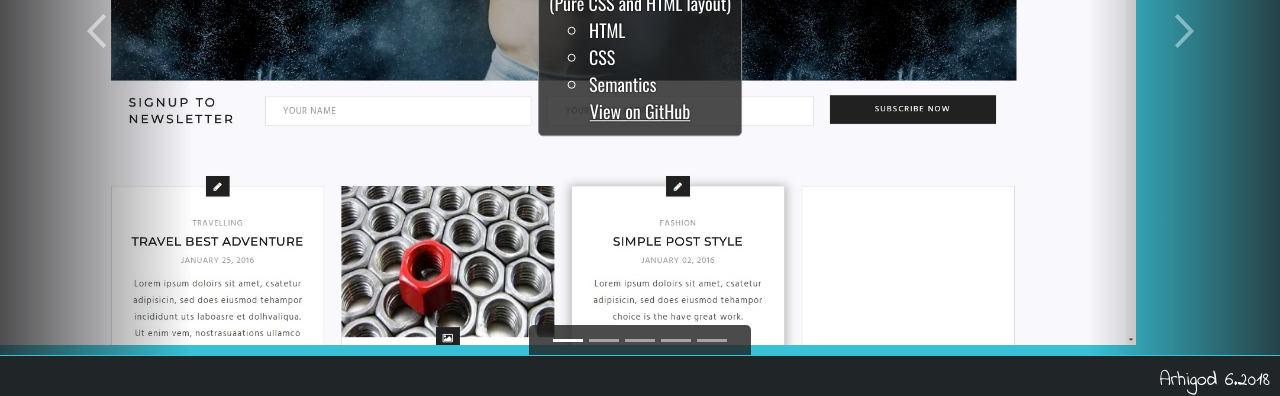
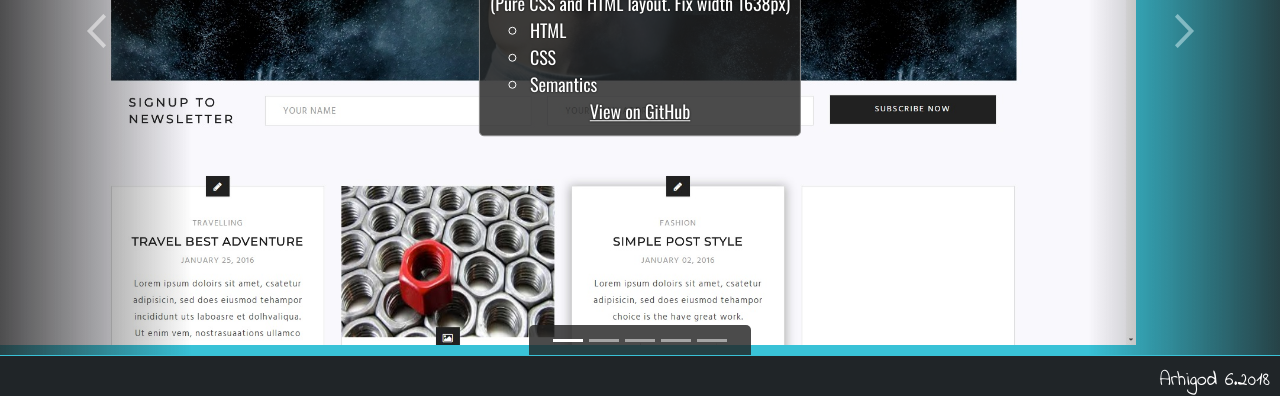
Before and after one commit to arhigod/CV, a plain HTML site: page index.html in a window 1280 px wide. Shown: the part 404-800 px from the top of the page. Drawn offline with nearby package versions, Linux system fonts and the light colour scheme.

Commit message:
Update index.html

```diff
--- a/index.html
+++ b/index.html
@@ -36,7 +36,7 @@
                                 <h2>
                                     <a href="https://arhigod.github.io/layout-workshop/index.html" target="_blank">Layout</a>
                                 </h2>
-                                <span>(Pure CSS and HTML layout)</span>
+                                <span>(Pure CSS and HTML layout. Fix width 1638px)</span>
                                 <ul class="used-skills">
                                     <li>HTML</li>
                                     <li>CSS</li>
```
